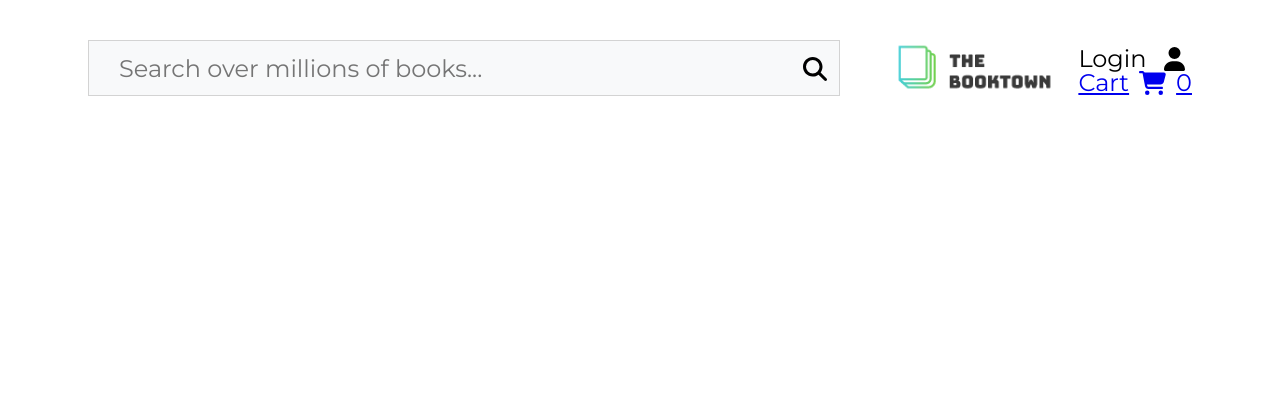
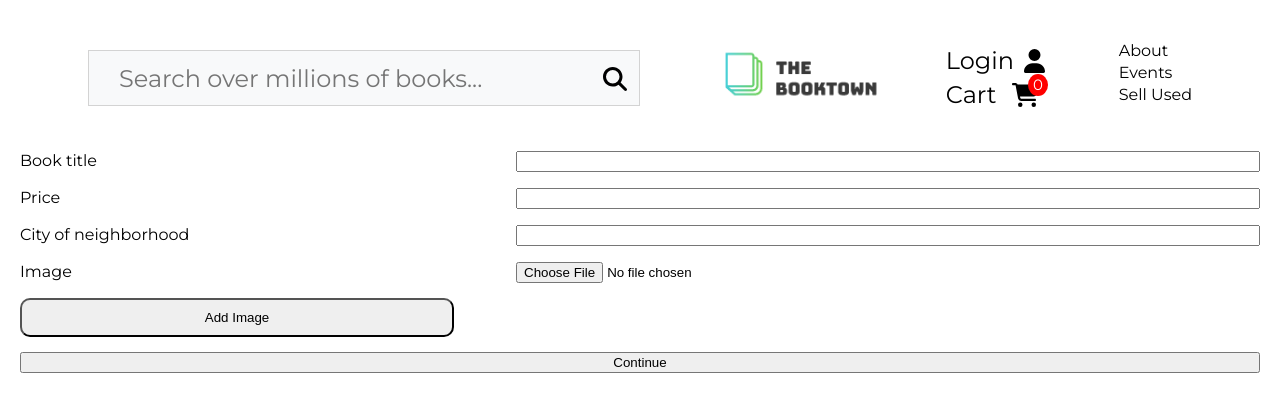
Before and after one commit to tonyxuan2021/the-booktown, a React (Create React App) app: page /used/upload in a window 1280 px wide. Shown: the top 412 px of the page. Built offline with nearby package versions, Linux system fonts and the light colour scheme; no server answers.

Commit message:
WIP upload used book

```diff
--- a/src/App.js
+++ b/src/App.js
@@ -1,8 +1,10 @@
 import HomePage from "./pages/HomePage";
+import SellUsedPage from "./pages/SellUsedPage";
 import Checkout from "./components/Checkout/Checkout";
 import { BrowserRouter, Switch, Route } from "react-router-dom";
 import { CartProvider } from "./CartContext";
 import Header from "./components/Header/Header";
+import Upload from "./components/Upload/Upload";
 
 function App() {
   return (
@@ -13,6 +15,8 @@ function App() {
           <Switch>
             <Route path="/" exact component={HomePage} />
             <Route path="/checkout" component={Checkout} />
+            <Route path="/used" exact component={SellUsedPage} />
+            <Route path="/used/upload" component={Upload} />
           </Switch>
         </BrowserRouter>
       </CartProvider>
--- a/src/components/Button/Button.scss
+++ b/src/components/Button/Button.scss
@@ -3,15 +3,22 @@
     border: 1px solid black;
     color: black;
     background-color: transparent;
-    padding: 3px 10px;
+    padding: 5px 10px;
     text-align: center;
     text-decoration: none;
     display: inline-block;
     font-size: 1rem;
     transition: 0.3s;
     width: 9rem;
+    cursor: pointer;
 
     &:hover {
     background-color: #b5e48c;
     }
+
+    &:active {
+    // background-color: #3e8e41;
+    box-shadow: 0 2px #666;
+    transform: translate(4px,4px);
+    }
 }
--- a/src/components/Header/Header.js
+++ b/src/components/Header/Header.js
@@ -16,22 +16,29 @@ const Header = () => {
   return (
     <div className="header__wrapper">
       <div className="header--top">
-        <Link to="/">
+        <Link to="/" className="header__link">
           <img src={logo} className="header__img"></img>
         </Link>
-        <div>
+        <div className="header--right__wrapper">
           <div className="header--right">
             <p>Login</p>
             <FontAwesomeIcon icon={faUser} />
           </div>
-          <div>
+          <div className="header--btm">
             <Link to="/checkout" className="header--right">
               <p>Cart</p>
-              <FontAwesomeIcon icon={faCartShopping} />
-              <span>{items.length}</span>
+              <FontAwesomeIcon icon={faCartShopping} className="header__cart" />
+              <span className="header__cart__num">{items.length}</span>
             </Link>
           </div>
         </div>
+      </div>
+      <div className="header__bar">
+        <p>About</p>
+        <p>Events</p>
+        <Link to="/used" className="header__used">
+          <p>Sell Used</p>
+        </Link>
       </div>
       <div className="search__wrapper">
         <input
--- a/src/components/Header/Header.scss
+++ b/src/components/Header/Header.scss
@@ -1,7 +1,7 @@
 @use "../../styles/mixins" as *;
 
 
-.header{
+.header {
     &__wrapper {
         padding: 1rem 2rem;
         // position: fixed;
@@ -13,6 +13,7 @@
         @include tablet {
             display: flex;
             justify-content: space-between;
+            align-items: center;
             gap: 3rem;
             padding: 1.8rem 2.4rem;
         }
@@ -20,6 +21,10 @@
         @include desktop {
             padding: 2.4rem 8.8rem;
         }
+    }
+
+    &__link {
+        margin: 0;
     }
 
     &__img {
@@ -49,10 +54,57 @@
         align-items: center;
         gap: 1rem;
         font-size: 1.6rem;
+        text-decoration: none;
+        color: black;
+
+        &__wrapper {
+            display: flex;
+            flex-direction: column;
+            gap: 1rem;
+        }
+
 
         @include desktop {
             font-size: 2.4rem;
         }
+    }
+
+    &--btm {
+        position: relative;
+    }
+
+    &__cart {
+
+    position: relative;
+
+    &__num {
+        font-size: 1.5rem;
+        background: #ff0000;
+        color: #fff;
+        padding: 0 5px;
+        vertical-align: top;
+        margin-left: -10px;
+        border-radius: 50%;
+        position: absolute;
+        top: -9px;
+        right: -3px;
+    }
+    }
+
+    &__bar {
+        display: flex;
+        justify-content: space-between;
+        margin-bottom: 1rem;
+        font-size: 1.6rem;
+
+        @include tablet {
+            flex-direction: column;
+        }
+    }
+
+    &__used {
+        text-decoration: none;
+        color: black;
     }
 }
 
@@ -64,7 +116,7 @@
 
         @include tablet {
             margin: 0;
-            width: 70%;
+            width: 50%;
             order: -1;
         }
     }
--- /dev/null
+++ b/src/components/Upload/Upload.js
@@ -0,0 +1,51 @@
+import "./Upload.scss";
+import React, { Component } from 'react'
+
+
+class Upload extends Component {
+
+    state = {
+        selectedFile: null
+    }
+
+    fileChangeHandler = e => {
+        this.setState({
+            selectedFile: e.target.files[0]
+        })
+    }
+
+    fileUploadHandler = e => {
+
+    }
+
+
+  render() {
+    return (
+        <form className="upload__form">
+          <div className="upload__info__wrapper">
+            <label className="upload__label" htmlFor="name">Book title</label>
+            <input id="name" className="upload__input"/>
+          </div>
+          <div className="upload__info__wrapper">
+            <label className="upload__label" htmlFor="price">Price</label>
+            <input id="price" className="upload__input"/>
+          </div>
+          <div className="upload__info__wrapper">
+            <label className="upload__label" htmlFor="city">City of neighborhood</label>
+            <input id="city" className="upload__input"/>
+          </div>
+          <div className="upload__info__wrapper">
+            <label className="upload__label" htmlFor="file">Image</label>
+            <input type="file" id="file" onChange={this.fileChangeHandler} className="upload__input"/>
+          </div>
+          <button onClick={this.fileUploadHandler} className="upload__btn">Add Image</button>
+          <button className="upload__continue">Continue</button>
+        </form>
+      );
+  }
+}
+
+
+
+
+export default Upload;
--- /dev/null
+++ b/src/components/Upload/Upload.scss
@@ -0,0 +1,31 @@
+
+
+.upload {
+
+    &__form {
+        padding: 1rem 2rem;
+        display: flex;
+        flex-direction: column;
+        gap: 1.5rem;
+    }
+
+    &__info__wrapper{
+        display: flex;
+        justify-content: space-between;
+        align-items: center;
+    }
+
+    &__label {
+        width: 40%;
+    }
+
+    &__input {
+        width: 60%;
+    }
+
+    &__btn {
+        width: 35%;
+        border-radius: 10px;
+        padding: 1rem 2rem;
+    }
+}
--- /dev/null
+++ b/src/pages/SellUsedPage.js
@@ -0,0 +1,48 @@
+import React, { Component } from "react";
+import "./SellUsedPage.scss";
+import "../components/Button/Button.scss";
+import axios from "axios";
+import { Link } from "react-router-dom";
+import uniqid from "uniqid";
+
+class SellUsedPage extends Component {
+  state = {
+    bookdata: [],
+  };
+
+  componentDidMount() {
+    axios.get(`http://localhost:5050/usedbook/`).then((response) => {
+      const booksResult = response.data;
+      this.setState({ bookdata: booksResult });
+    });
+  }
+
+  render() {
+    // console.log(this.state.bookdata)
+    return (
+      <div>
+        <div className="upload__header">
+          <h1>Used Book List</h1>
+          <Link to="/used/upload">
+            <button>UPLOAD</button>
+          </Link>
+        </div>
+        <div className="upload__wrapper">
+          {this.state.bookdata.map((bookObj) => {
+            return (
+              <div className="upload__card__wrapper" key={uniqid()}>
+                <img src={bookObj.image} className="upload__card__img"></img>
+                <h3>{bookObj.name}</h3>
+                <p>{bookObj.author}</p>
+                <h3>{`$ ${bookObj.price}`}</h3>
+                <button className="btn">Add to cart</button>
+              </div>
+            );
+          })}
+        </div>
+      </div>
+    );
+  }
+}
+
+export default SellUsedPage;
--- /dev/null
+++ b/src/pages/SellUsedPage.scss
@@ -0,0 +1,63 @@
+@use "../styles/mixins" as *;
+
+
+.upload {
+    &__wrapper {
+        display: flex;
+        flex-direction: column;
+        padding: 1rem 3rem;
+        justify-content: center;
+        align-items: center;
+        text-align: center;
+        gap: 2rem;
+
+        @include tablet {
+            flex-direction: row;
+            align-items: center;
+            justify-content: space-around;
+            flex-wrap: wrap;
+            gap: 0;
+        }
+    }
+
+    &__header {
+        padding: 1rem 2rem;
+        display: flex;
+        justify-content: space-between;
+        margin-bottom: 2rem;
+    }
+}
+
+
+.upload__card {
+
+    &__wrapper {
+
+    display: flex;
+    flex-direction: column;
+    align-items: center;
+    justify-content: space-between;
+    height: 380px;
+    gap: 10px;
+    border: 1px solid gray;
+    padding: 1rem 2rem;
+    width: 300px;
+
+    @include tablet {
+        width: 40%;
+        margin-bottom: 2rem;
+    }
+
+
+    @include desktop {
+    width: 30%;
+    }
+
+    }
+
+    &__img {
+        width: 128px;
+        height: 200px;
+        object-fit: cover;
+    }
+}
--- a/src/styles/_global.scss
+++ b/src/styles/_global.scss
@@ -36,6 +36,6 @@
     }
   }
 
-  div, p, h1, h2, h3, button{
+  div, p, h1, h2, h3, button, label, input{
     margin: 0;
   }
```
Also changed, not shown: src/components/Checkout/Checkout.js (+8 -6 lines), src/assets/book_sample.jpeg (added).
